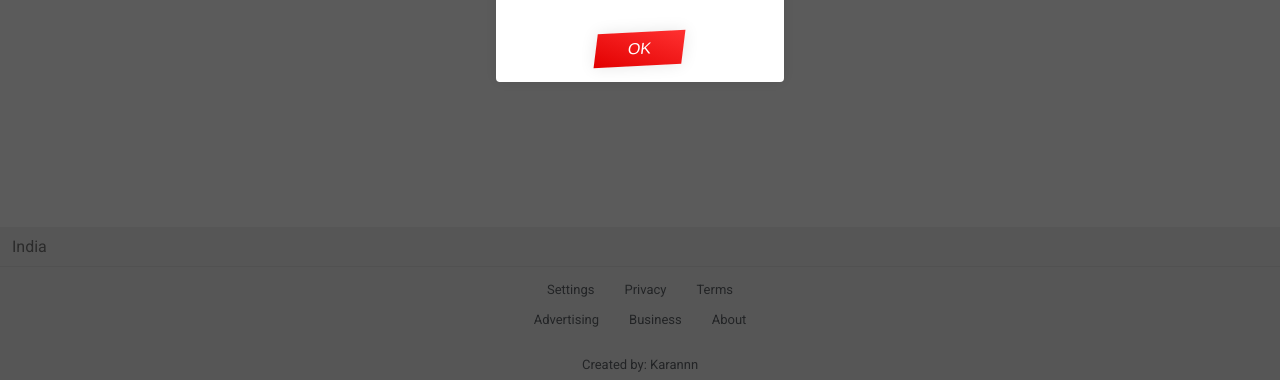
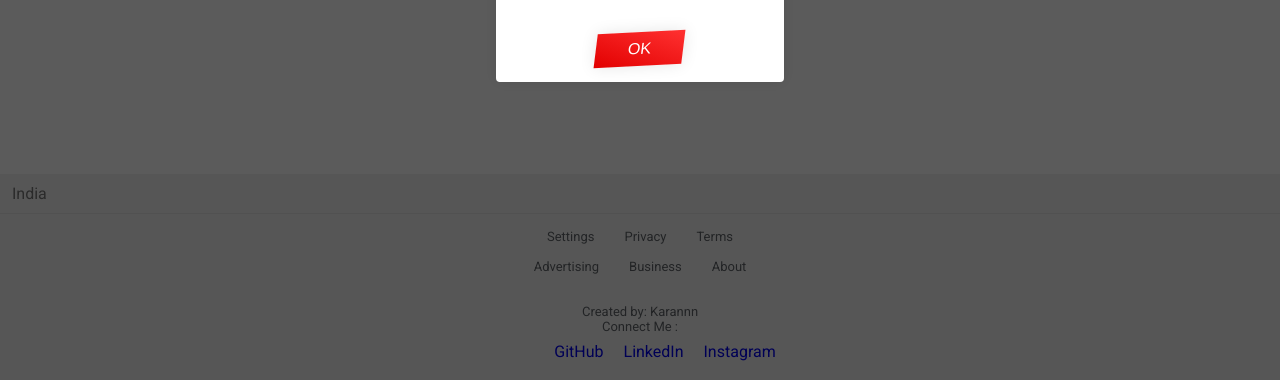
Before and after one commit to KG48/Google-Clone, a plain HTML site: page index.html in a window 1280 px wide. Shown: the part 420-800 px from the top of the page. Drawn offline with nearby package versions, Linux system fonts and the light colour scheme.

Commit message:
added socials

```diff
--- a/index.html
+++ b/index.html
@@ -168,6 +168,14 @@
       <a href ="https://github.com/KG48" class="footer-link Karannn">
     <br />
       Created by: Karannn
+      <br>
+      Connect Me :
+<div class="social-links">
+  <a href="https://github.com/KG48" target="_blank">GitHub</a>
+  <a href="https://www.linkedin.com/in/karangavhane/" target="_blank">LinkedIn</a>
+  <a href="https://instagram.com/leetcode365.kg" target="_blank">Instagram</a>
+</div>
+</br>
       </a>
     </footer>
     <!-- Footer end -->
@@ -261,7 +269,7 @@
 
           <a href="https://www.youtube.com/@Developer_Karan" class="the-blood-coders__link"
               target="_blank">https://www.youtube.com/@Developer_Karan</a>
-          <a href="#" class="the-blood-coders__ok-btn" onclick="closePopup()">Ok</a>
+          <a href="#" class="the-blood-coders__ok-btn" onclick="closePopup()">OK</a>
       </div>
   </div>
 
--- a/styles.css
+++ b/styles.css
@@ -512,6 +512,11 @@ ul {
     font-size:12px;
 }
 
+.social-links {
+  display: flex;
+  justify-content: center;
+  gap: 20px;
+}
 .Karannn{
     text-align:center;
     padding-bottom:0.5rem;
```
